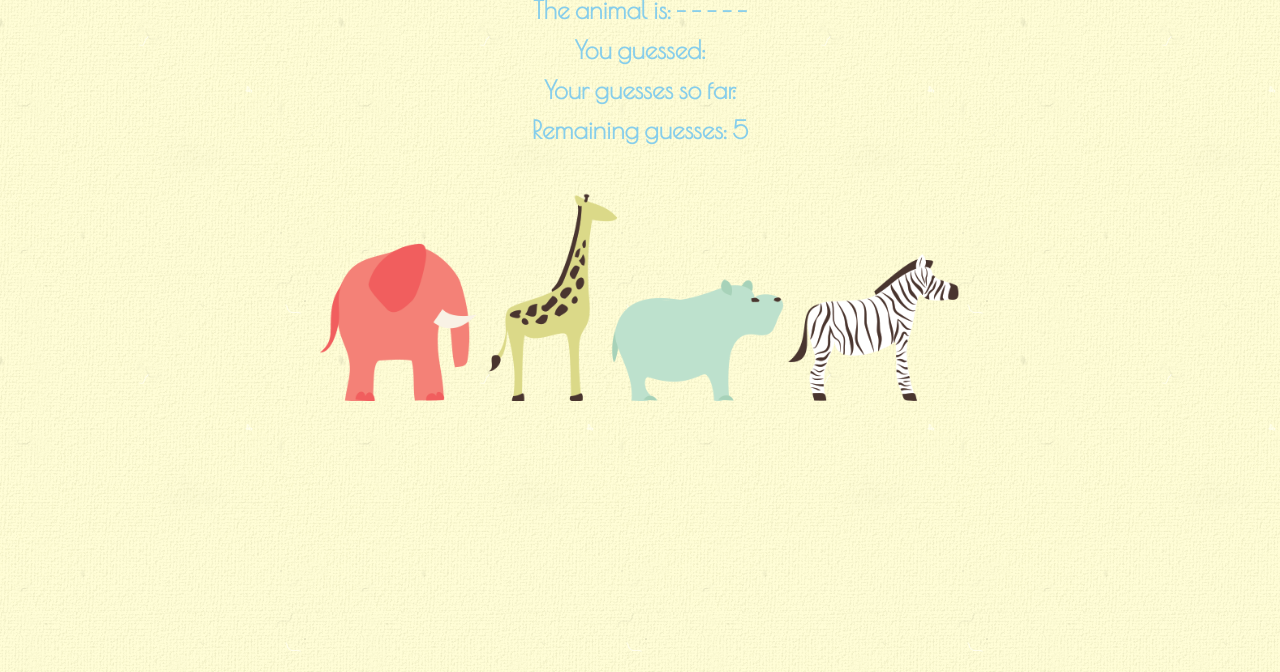
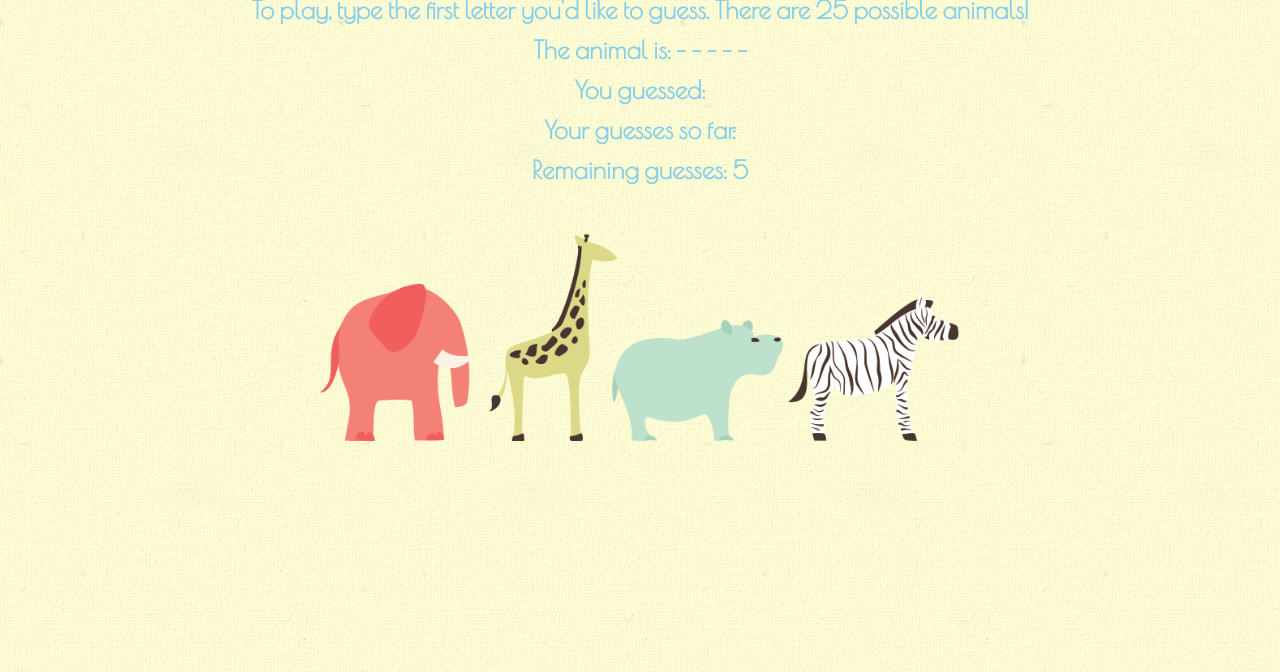
Before and after one commit to julesanne493/word-guess, a plain HTML site: page index.html in a window 1280 px wide. Shown: the part 128-800 px from the top of the page. Drawn offline with nearby package versions, Linux system fonts and the light colour scheme.

Commit message:
added instructions and commented code for future reference.

```diff
--- a/index.html
+++ b/index.html
@@ -18,6 +18,8 @@
 
     <h2>Can you guess what animal I'm thinking of?</h2>
 
+    <p>To play, type the first letter you'd like to guess. There are 25 possible animals!</p>
+
     <p>The animal is: <span id="word"></span></p>
 
     <p>You guessed: <span id="user-guess"></span></p>
```
Also changed, not shown: assets/javascript/game.js (+17 -1 lines).
